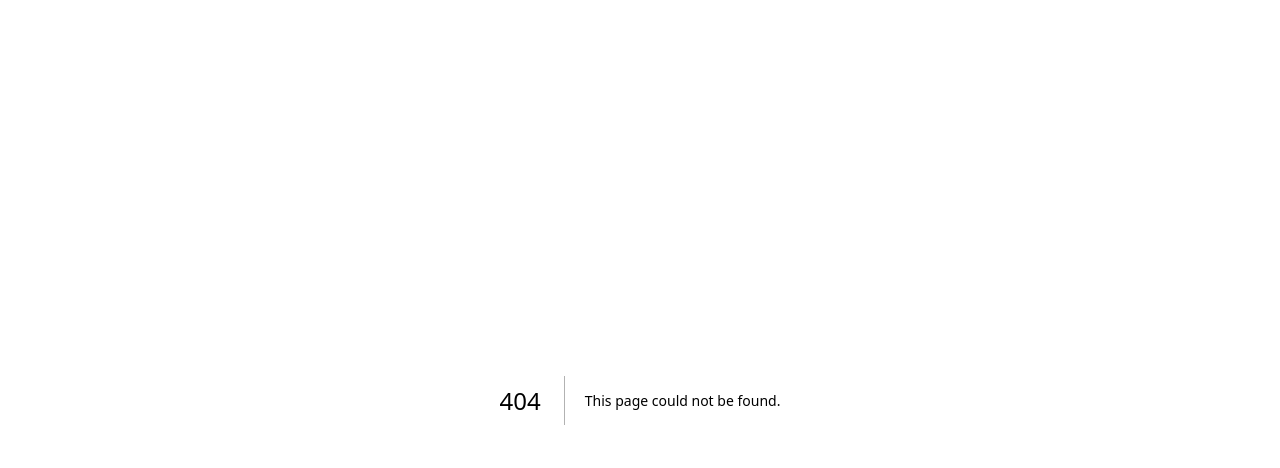
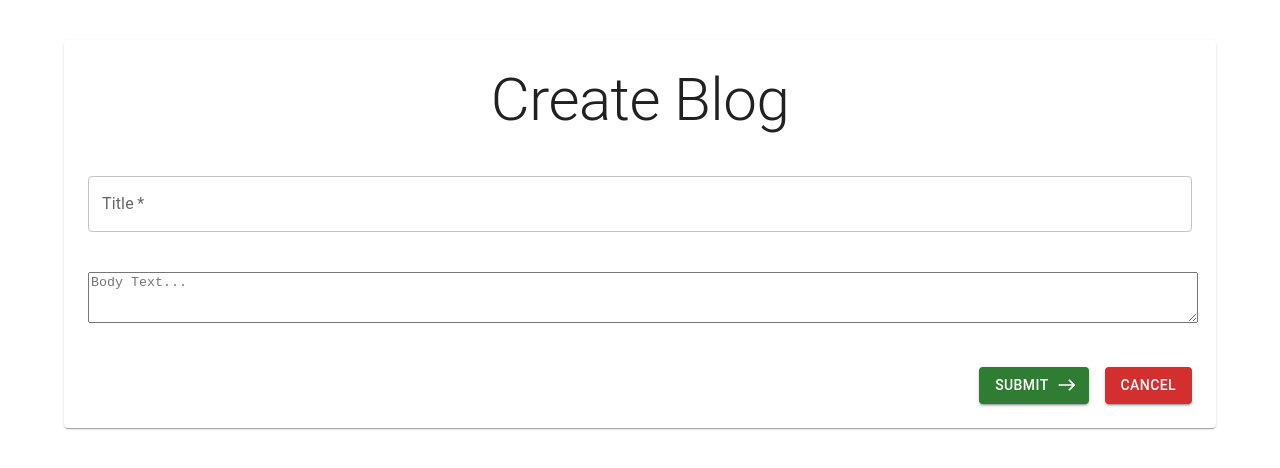
Before and after one commit to MitchellCollins/blog-next-app, a Next.js app: page /create in a window 1280 px wide. Before the commit this address had no page. Shown: the top 468 px of the page. Built offline with nearby package versions, Linux system fonts and the light colour scheme.

Commit message:
Created Edit & Create Pages, Fixed Blog Direct Params & Implemented Home Page Loading Feature

```diff
--- /dev/null
+++ b/app/create/page.js
@@ -0,0 +1,53 @@
+"use client"
+
+import { Container, Grid, Paper, Typography } from "@mui/material";
+import { useRouter } from "next/navigation";
+import { Workshop } from "@/components/Workshop";
+
+export default function Create() {
+    const router = useRouter();
+
+    // Creates new blog by updating the local storage
+    function handleSubmit({ title, text }) {
+        // Gets current blogs from local storage
+        const currentBlogs = JSON.parse(window.localStorage.getItem("blogs")) || [];
+
+        // Creates new blog and generates id based off last blogs id
+        const newBlog = {
+            id: currentBlogs[currentBlogs.length - 1]?.id + 1 || 1,
+            title,
+            text
+        }
+
+        // Updates local storage of blogs
+        window.localStorage.setItem("blogs", JSON.stringify([...currentBlogs, newBlog]));
+
+        // Redirects back to homepage
+        router.push("/");
+    }
+
+    function handleCancel() {
+        // Redirects back to homepage
+        router.push("/");
+    }
+
+    return (
+        <Container>
+            <Paper sx={{ mt: 5, p: 3 }}>
+                <Grid container spacing={5} flexDirection="column">
+                    {/* Heading */}
+                    <Grid textAlign="center">
+                        <Typography variant="h2">
+                            Create Blog
+                        </Typography>
+                    </Grid>
+
+                    {/* Workshop */}
+                    <Grid>
+                        <Workshop handleSubmit={handleSubmit} handleCancel={handleCancel} />
+                    </Grid>
+                </Grid>
+            </Paper>
+        </Container>
+    );
+}
--- a/components/Blog.js
+++ b/components/Blog.js
@@ -22,7 +22,7 @@ export function Blog({ id, title, text, deleteBlog }) {
                     <Grid flexGrow={1}>
                         <Typography variant="h4">
                             <Tooltip title="View More" placement="top" arrow>
-                                <span onClick={() => router.push(`/view/${id}`)} style={{ cursor: "pointer" }}>
+                                <span onClick={() => router.push(`/view?id=${id}`)} style={{ cursor: "pointer" }}>
                                     {title}
                                 </span>
                             </Tooltip>
@@ -32,7 +32,7 @@ export function Blog({ id, title, text, deleteBlog }) {
                     {/* Edit Button */}
                     <Grid>
                         <Tooltip title="Edit Blog" placement="top" arrow>
-                            <IconButton onClick={() => router.push(`/edit/${id}`)} color="primary" aria-label="Edit Blog">
+                            <IconButton onClick={() => router.push(`/edit?id=${id}`)} color="primary" aria-label="Edit Blog">
                                 <Edit />
                             </IconButton>
                         </Tooltip>
--- /dev/null
+++ b/components/Workshop.js
@@ -0,0 +1,67 @@
+"use client"
+
+import { Button, Grid, TextareaAutosize, TextField } from "@mui/material";
+import { East } from "@mui/icons-material";
+import { useEffect, useState } from "react";
+
+export function Workshop({ id, handleSubmit, handleCancel }) {
+    const [title, setTitle] = useState("");
+    const [text, setText] = useState("");
+
+    // TODO: Implement Error Handling when no title and text is found going by provided id
+    useEffect(() => {
+        // Gets title and text if id is provided
+        if (id) {
+            const blogs = JSON.parse(window.localStorage.getItem("blogs")) || [];
+            const { title, text } = blogs.find((blog) => blog.id === id);
+
+            setTitle(title);
+            setText(text);
+        }
+    }, []);
+
+    return (
+        <Grid container spacing={5} flexDirection="column">
+            {/* Title Input */}
+            <Grid>
+                <TextField
+                    type="text"
+                    variant="outlined"
+                    label="Title"
+                    value={title}
+                    onChange={(e) => setTitle(e.target.value)}
+                    fullWidth
+                    required
+                />
+            </Grid>
+
+            {/* Text Input */}
+            <Grid>
+                <TextareaAutosize
+                    placeholder="Body Text..."
+                    minRows={3}
+                    value={text}
+                    onChange={(e) => setText(e.target.value)}
+                    style={{ width: "100%", resize: "vertical" }}
+                />
+            </Grid>
+
+            {/* Buttons */}
+            <Grid container spacing={2} justifyContent="flex-end">
+                {/* Submit Button */}
+                <Grid>
+                    <Button onClick={() => handleSubmit({ title, text })} variant="contained" color="success" endIcon={<East />}>
+                        Submit
+                    </Button>
+                </Grid>
+
+                {/* Cancel Button */}
+                <Grid>
+                    <Button onClick={handleCancel} variant="contained" color="error">
+                        Cancel
+                    </Button>
+                </Grid>
+            </Grid>
+        </Grid>
+    );
+}
```
Also changed, not shown: app/edit/page.js (added, +51 -0 lines), app/page.js (+15 -9 lines).
